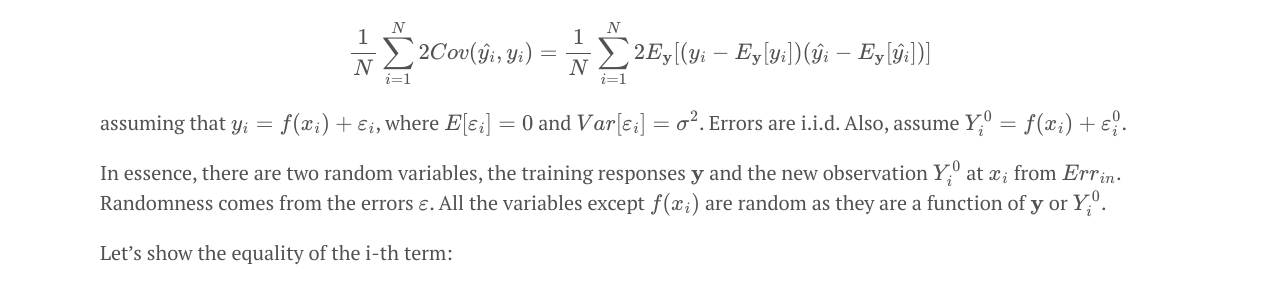
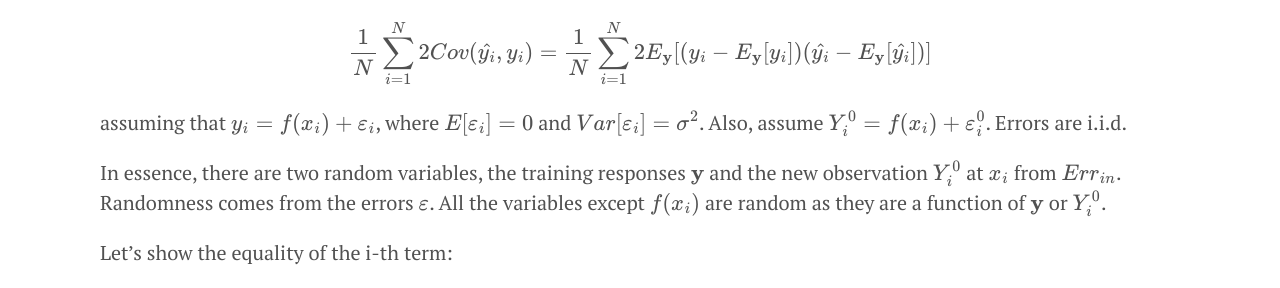
Before and after one commit to briansmlee/briansmlee.github.io, a Jekyll site: the page built from docs/_esl_posts/07_04_Exercises.md, in a window 1280 px wide. Shown: the part 661-949 px from the top of the page. Built offline with Jekyll 4.4.1, drawn with Linux system fonts in a browser that asks for light colours; formulas are drawn with MathJax 3.

Commit message:
ESL Ex 7.4 nit

```diff
--- a/docs/_esl_posts/07_04_Exercises.md
+++ b/docs/_esl_posts/07_04_Exercises.md
@@ -28,7 +28,7 @@ using linearity of expectation to move the sum outside of $E_\mathbf{y}$. We nee
 
 $$ \frac{1}{N} \sum^N_{i=1} 2 Cov(\hat{y_i}, y_i) = \frac{1}{N} \sum^N_{i=1} 2 E_\mathbf{y}[(y_i - E_\mathbf{y}[y_i])(\hat{y_i} - E_\mathbf{y}[\hat{y_i}])]$$
 
-assuming that $y_i = f(x_i) + \varepsilon_i$, where $E[\varepsilon_i] = 0$ and $Var[\varepsilon_i] = \sigma^2$. Errors are i.i.d. Also, assume $Y_i^0 = f(x_i) + \varepsilon_i^0$.
+assuming that $y_i = f(x_i) + \varepsilon_i$, where $E[\varepsilon_i] = 0$ and $Var[\varepsilon_i] = \sigma^2$. Also, assume $Y_i^0 = f(x_i) + \varepsilon_i^0$. Errors are i.i.d.
 
 In essence, there are two random variables, the training responses $\mathbf{y}$ and the new observation $Y_i^0$ at $x_i$ from $Err_{in}$. Randomness comes from the errors $\varepsilon$. All the variables except $f(x_i)$ are random as they are a function of $\mathbf{y}$ or $Y_i^0$.
 
```
